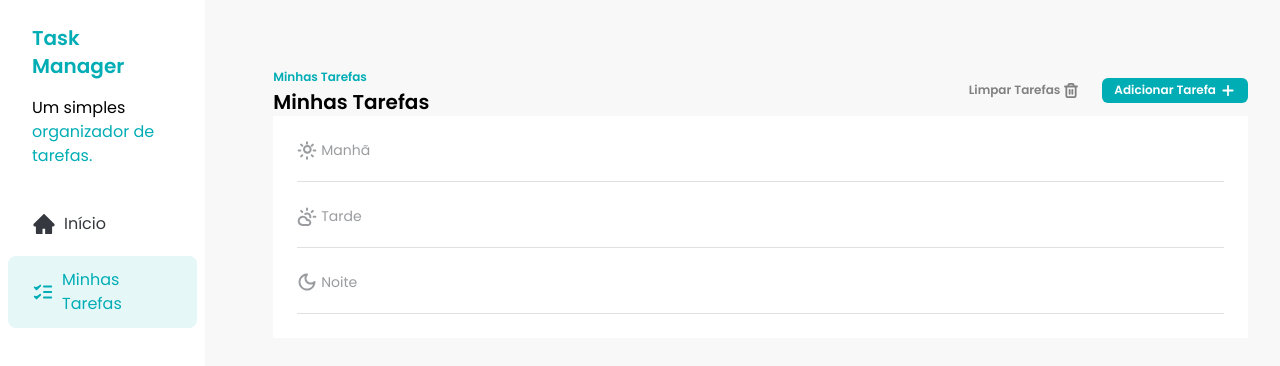
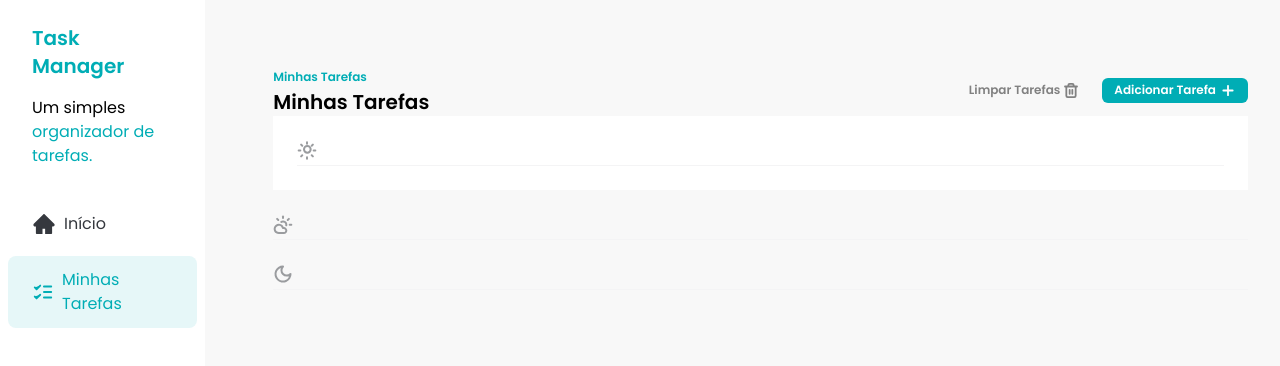
Before and after one commit to isac1708/FSC-TASK-MANAGER-REACT, a React (Vite) app: page / in a window 1280 px wide. Shown: the top 366 px of the page. Built offline with nearby package versions, Linux system fonts and the light colour scheme.

Commit message:
refactor: add taskseparator component

```diff
--- a/src/components/Tasks.jsx
+++ b/src/components/Tasks.jsx
@@ -4,6 +4,7 @@ import TrashIcon from "../assets/icons/trash.svg?react"
 import SunIcon from "../assets/icons/sun.svg?react";
 import MoonIcon from "../assets/icons/moon.svg?react";
 import CloudSunIcon from "../assets/icons/cloud-sun.svg?react";
+import TasksSeparator from "./TasksSeparator";
 const Tasks = () => {
   return (
     <div className=" w-full py-16 px-8">
@@ -32,27 +33,24 @@ const Tasks = () => {
      </div>
      {/*LISTA DE TAREFAS*/}
      <div className="p-6 bg-white rouded-xl">
+
+      {/*MANHA*/}
       <div className="space-y-3">
-        <div className=" flex  gap-1 pb-5 border-b border-solid border-[#E0E0E0]">
-         <SunIcon/>
-        <p className="text-[#9A9C9F] text-sm">Manhã</p>
+      <TasksSeparator title="Manhã" icon= {<SunIcon/>}/>
       </div>
+
+      {/*TARDE*/}
       </div>
         <div className="space-y-3 my-6">
-          <div className=" flex  gap-1 pb-5 border-b border-solid border-[#E0E0E0]">
-           <CloudSunIcon/>
-           <p className="text-[#9A9C9F]  text-sm">Tarde</p>
-          </div>
-        </div>
-        <div className="space-y-3">
-          <div className=" flex  gap-1 pb-5 border-b border-solid border-[#E0E0E0]">
-           <MoonIcon/>
-           <p className="text-[#9A9C9F]  text-sm">Noite</p>
-          </div>
+          <TasksSeparator title="Tarde" icon= {<CloudSunIcon/>}/>
         </div>
 
-     </div>
-    </div>
+        {/*NOITE*/}
+        <div className="space-y-3">
+          <TasksSeparator title="Noite" icon= {<MoonIcon/>}/>
+        </div>
+        </div>
+
   );
 };
 
--- /dev/null
+++ b/src/components/TasksSeparator.jsx
@@ -0,0 +1,13 @@
+const TasksSeparator = ({title,icon}) => {
+    return (
+        <div className="flex gap-2 border-b border-solid border-[#F4F4F5] pb-1">
+            {icon}
+            <p className="text-sm text-[#9A9C9F]"></p>
+
+        </div>
+    )
+
+};
+
+
+export default TasksSeparator;
```
